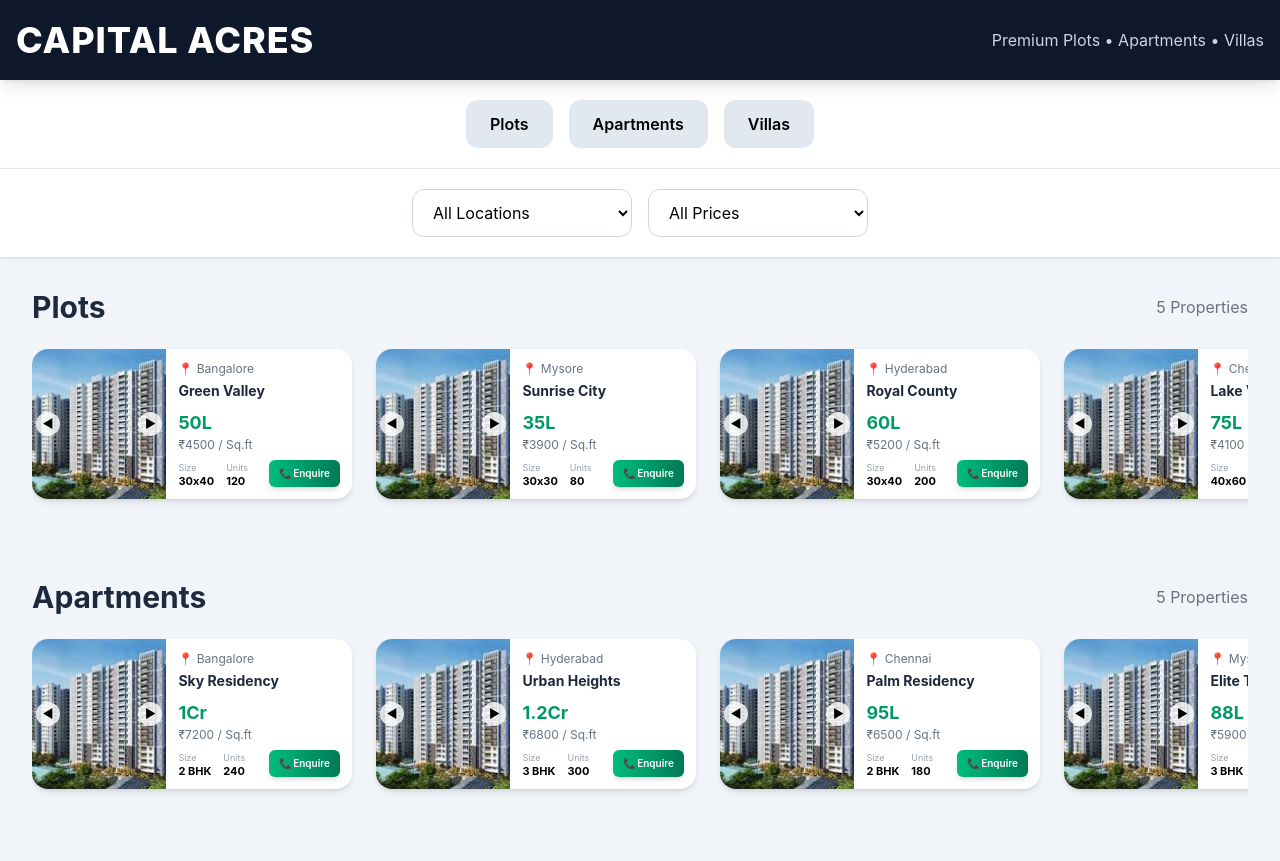
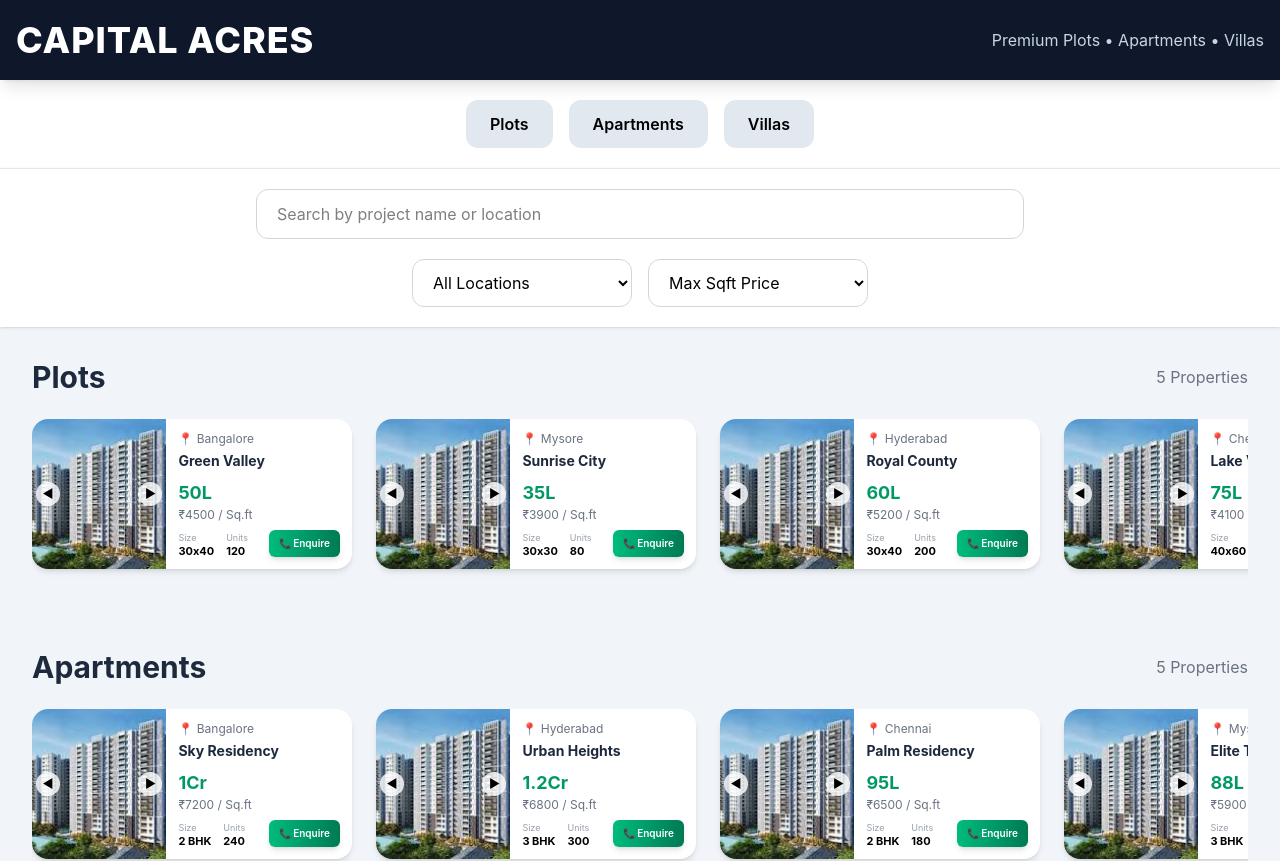
Before and after one commit to TejasAN2818/capital-acres, a React (Vite) app: page / in a window 1280 px wide. Shown: the top 861 px of the page. Built offline with nearby package versions, Linux system fonts and the light colour scheme.

Commit message:
search bar updated

```diff
--- a/src/App.jsx
+++ b/src/App.jsx
@@ -9,40 +9,119 @@ import PropertyCard from "./components/PropertyCard";
 const properties = [...plots, ...apartments, ...villas];
 
 export default function App() {
-  const [typeFilter, setTypeFilter] = useState("All");
-  const [locationFilter, setLocationFilter] = useState("All");
-  const [priceFilter, setPriceFilter] = useState("All");
 
-  // Filter Properties
-  const filteredProperties = properties.filter((property) => {
+  const [typeFilter, setTypeFilter] =
+    useState("All");
+
+  const [locationFilter, setLocationFilter] =
+    useState("All");
+
+  const [priceFilter, setPriceFilter] =
+    useState("All");
+
+  const [searchTerm, setSearchTerm] =
+    useState("");
+
+  const [showSuggestions, setShowSuggestions] =
+    useState(false);
+
+  // SEARCH SUGGESTIONS
+  const projectSuggestions =
+    properties.filter((property) =>
+      (property.projectName || "")
+        .toLowerCase()
+        .startsWith(
+          searchTerm.toLowerCase()
+        )
+    );
+
+  const locationSuggestions =
+    properties.filter((property) =>
+      (property.location || "")
+        .toLowerCase()
+        .startsWith(
+          searchTerm.toLowerCase()
+        )
+    );
+
+  // FILTER PROPERTIES
+  const filteredProperties =
+    properties.filter((property) => {
+
+      // TYPE FILTER
       const matchType =
-      typeFilter === "All" || property.type === typeFilter;
+        typeFilter === "All" ||
+        property.type === typeFilter;
 
+      // LOCATION FILTER
       const matchLocation =
         locationFilter === "All" ||
         property.location === locationFilter;
 
+      // PRICE FILTER
+      const propertyPrice =
+        parseInt(
+          (property.pricePerSqft || "")
+            .replace("₹", "")
+            .replace("/sqft", "")
+        );
+
+      const selectedPrice =
+        parseInt(
+          priceFilter.replace("₹", "")
+        );
+
       const matchPrice =
-      priceFilter === "All" || property.price === priceFilter;
+        priceFilter === "All" ||
+        propertyPrice <= selectedPrice;
 
-    return matchType && matchLocation && matchPrice;
+      // SEARCH FILTER
+      const matchSearch =
+
+        searchTerm === "" ||
+
+        (property.projectName || "")
+          .toLowerCase()
+          .includes(
+            searchTerm.toLowerCase()
+          ) ||
+
+        (property.location || "")
+          .toLowerCase()
+          .includes(
+            searchTerm.toLowerCase()
+          );
+
+      return (
+        matchType &&
+        matchLocation &&
+        matchPrice &&
+        matchSearch
+      );
     });
 
-  // Render Property Sections
+  // RENDER SECTION
   const renderSection = (title) => {
-    const items = filteredProperties.filter(
-      (property) => property.type === title
+
+    const items =
+      filteredProperties.filter(
+        (property) =>
+          property.type === title
       );
 
-    if (items.length === 0) return null;
+    if (items.length === 0)
+      return null;
 
-    const isSingleView = typeFilter !== "All";
+    const isSingleView =
+      typeFilter !== "All";
 
     return (
+
       <div className="px-4 md:px-8 py-8">
 
-        {/* Section Heading */}
+        {/* SECTION HEADER */}
         <div className="flex items-center justify-between mb-6">
+
           <h2 className="text-3xl font-bold text-slate-800">
             {title}s
           </h2>
@@ -50,9 +129,10 @@ export default function App() {
           <p className="text-gray-500">
             {items.length} Properties
           </p>
+
         </div>
 
-        {/* Cards */}
+        {/* PROPERTY CARDS */}
         <div
           className={
             isSingleView
@@ -60,21 +140,27 @@ export default function App() {
               : "flex gap-6 overflow-x-auto pb-4"
           }
         >
+
           {items.map((property) => (
+
             <PropertyCard
               key={property.id}
               property={property}
             />
+
           ))}
+
         </div>
+
       </div>
     );
   };
 
   return (
+
     <div className="min-h-screen bg-slate-100">
 
-      {/* Header */}
+      {/* HEADER */}
       <header className="bg-slate-900 text-white shadow-lg sticky top-0 z-50">
 
         <div className="max-w-7xl mx-auto px-4 py-5 flex flex-col md:flex-row items-center justify-between">
@@ -91,11 +177,12 @@ export default function App() {
 
       </header>
 
-      {/* Type Buttons */}
+      {/* TYPE FILTER BUTTONS */}
       <div className="bg-white shadow-sm">
 
         <div className="max-w-7xl mx-auto px-4 py-5 flex flex-wrap justify-center gap-4">
 
+          {/* PLOTS */}
           <button
             className={`px-6 py-3 rounded-xl font-semibold transition duration-300 ${
               typeFilter === "Plot"
@@ -113,6 +200,7 @@ export default function App() {
             Plots
           </button>
 
+          {/* APARTMENTS */}
           <button
             className={`px-6 py-3 rounded-xl font-semibold transition duration-300 ${
               typeFilter === "Apartment"
@@ -130,6 +218,7 @@ export default function App() {
             Apartments
           </button>
 
+          {/* VILLAS */}
           <button
             className={`px-6 py-3 rounded-xl font-semibold transition duration-300 ${
               typeFilter === "Villa"
@@ -151,18 +240,168 @@ export default function App() {
 
       </div>
 
-      {/* Filters */}
+      {/* FILTER SECTION */}
       <div className="bg-white border-t border-gray-200 shadow-sm">
 
-        <div className="max-w-7xl mx-auto px-4 py-5 flex flex-wrap justify-center gap-4">
+        <div className="max-w-7xl mx-auto px-4 py-5">
 
-          {/* Location Filter */}
+          {/* SEARCH BAR */}
+          <div className="w-full flex justify-center mb-5 relative">
+
+            <div className="w-full max-w-3xl relative">
+
+              <input
+                type="text"
+                placeholder="Search by project name or location"
+                value={searchTerm}
+                onChange={(e) => {
+                  setSearchTerm(
+                    e.target.value
+                  );
+                  setShowSuggestions(true);
+                }}
+                onFocus={() =>
+                  setShowSuggestions(true)
+                }
+                className="w-full px-5 py-3 rounded-xl border border-gray-300 outline-none focus:ring-2 focus:ring-slate-400"
+              />
+
+              {/* SEARCH DROPDOWN */}
+{showSuggestions &&
+  searchTerm && (
+
+    <div className="absolute top-16 left-0 w-full bg-white border border-gray-200 rounded-2xl shadow-2xl z-50 overflow-hidden">
+
+      <div className="grid grid-cols-1 md:grid-cols-2">
+
+        {/* LEFT SIDE - PROJECTS */}
+        <div className="p-4 border-r border-gray-200">
+
+          <h3 className="text-sm font-bold text-slate-700 mb-4">
+            Project Names
+          </h3>
+
+          <div className="space-y-1 max-h-[350px] overflow-y-auto">
+
+            {projectSuggestions.length > 0 ? (
+
+              projectSuggestions.map(
+                (property) => (
+
+                  <div
+                    key={property.id}
+                    className="px-4 py-3 rounded-xl hover:bg-slate-100 cursor-pointer transition"
+                    onClick={() => {
+                      setSearchTerm(
+                        property.projectName
+                      );
+                      setShowSuggestions(
+                        false
+                      );
+                    }}
+                  >
+
+                    <p className="font-medium text-slate-800">
+                      {property.projectName}
+                    </p>
+
+                    <p className="text-sm text-gray-500">
+                      {property.location}
+                    </p>
+
+                  </div>
+
+                )
+              )
+
+            ) : (
+
+              <p className="text-sm text-gray-400">
+                No Projects Found
+              </p>
+
+            )}
+
+          </div>
+
+        </div>
+
+        {/* RIGHT SIDE - LOCATIONS */}
+        <div className="p-4">
+
+          <h3 className="text-sm font-bold text-slate-700 mb-4">
+            Locations
+          </h3>
+
+          <div className="space-y-1 max-h-[350px] overflow-y-auto">
+
+            {locationSuggestions.length > 0 ? (
+
+              [
+                ...new Set(
+                  locationSuggestions.map(
+                    (item) =>
+                      item.location
+                  )
+                )
+              ].map((location) => (
+
+                <div
+                  key={location}
+                  className="px-4 py-3 rounded-xl hover:bg-slate-100 cursor-pointer transition"
+                  onClick={() => {
+                    setSearchTerm(
+                      location
+                    );
+                    setShowSuggestions(
+                      false
+                    );
+                  }}
+                >
+
+                  <p className="font-medium text-slate-800">
+                    {location}
+                  </p>
+
+                </div>
+
+              ))
+
+            ) : (
+
+              <p className="text-sm text-gray-400">
+                No Locations Found
+              </p>
+
+            )}
+
+          </div>
+
+        </div>
+
+      </div>
+
+    </div>
+
+  )}
+
+            </div>
+
+          </div>
+
+          {/* FILTER DROPDOWNS */}
+          <div className="flex flex-wrap justify-center gap-4">
+
+            {/* LOCATION FILTER */}
             <select
               className="px-4 py-3 rounded-xl border border-gray-300 min-w-[220px] bg-white outline-none focus:ring-2 focus:ring-slate-400"
               onChange={(e) =>
-              setLocationFilter(e.target.value)
+                setLocationFilter(
+                  e.target.value
+                )
               }
             >
+
               <option value="All">
                 All Locations
               </option>
@@ -182,54 +421,52 @@ export default function App() {
               <option value="Chennai">
                 Chennai
               </option>
+
             </select>
 
-          {/* Price Filter */}
+            {/* PRICE FILTER */}
             <select
               className="px-4 py-3 rounded-xl border border-gray-300 min-w-[220px] bg-white outline-none focus:ring-2 focus:ring-slate-400"
               onChange={(e) =>
-              setPriceFilter(e.target.value)
+                setPriceFilter(
+                  e.target.value
+                )
               }
             >
+
               <option value="All">
-              All Prices
+                Max Sqft Price
               </option>
 
-            <option value="35L">
-              35L
+              <option value="₹2500">
+                Below ₹2500 / sqft
               </option>
 
-            <option value="50L">
-              50L
+              <option value="₹3500">
+                Below ₹3500 / sqft
               </option>
 
-            <option value="75L">
-              75L
+              <option value="₹4500">
+                Below ₹4500 / sqft
               </option>
 
-            <option value="1Cr">
-              1Cr
+              <option value="₹5500">
+                Below ₹5500 / sqft
               </option>
 
-            <option value="1.5Cr">
-              1.5Cr
+              <option value="₹6500">
+                Below ₹6500 / sqft
               </option>
 
-            <option value="2Cr">
-              2Cr
-            </option>
-
-            <option value="2.5Cr">
-              2.5Cr
-            </option>
             </select>
 
           </div>
 
         </div>
 
-      {/* Sections */}
+      </div>
 
+      {/* PROPERTY SECTIONS */}
       {(typeFilter === "All" ||
         typeFilter === "Plot") &&
         renderSection("Plot")}
@@ -242,8 +479,7 @@ export default function App() {
         typeFilter === "Villa") &&
         renderSection("Villa")}
 
-      {/* Footer */}
-
+      {/* FOOTER */}
       <footer className="bg-slate-900 text-white mt-12">
 
         <div className="max-w-7xl mx-auto px-4 py-8 text-center">
@@ -257,7 +493,8 @@ export default function App() {
           </p>
 
           <p className="text-slate-500 text-sm mt-6">
-            © 2026 Capital Acres. All rights reserved.
+            © 2026 Capital Acres.
+            All rights reserved.
           </p>
 
         </div>
```
Lines whose indentation alone changed are shown as unchanged.
